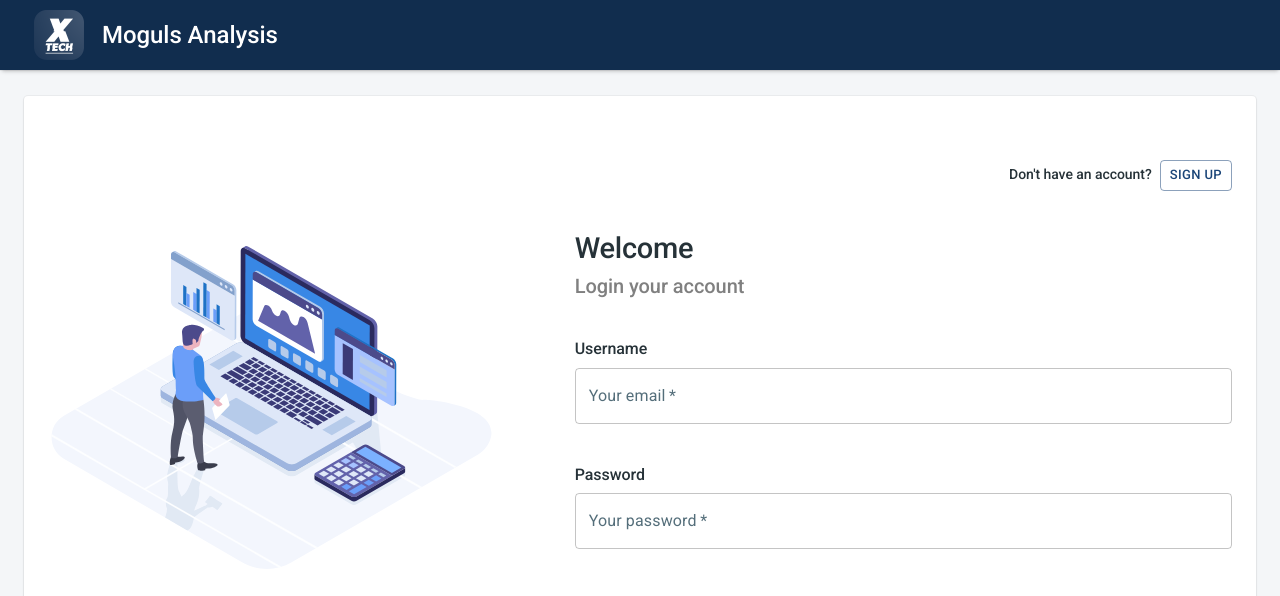
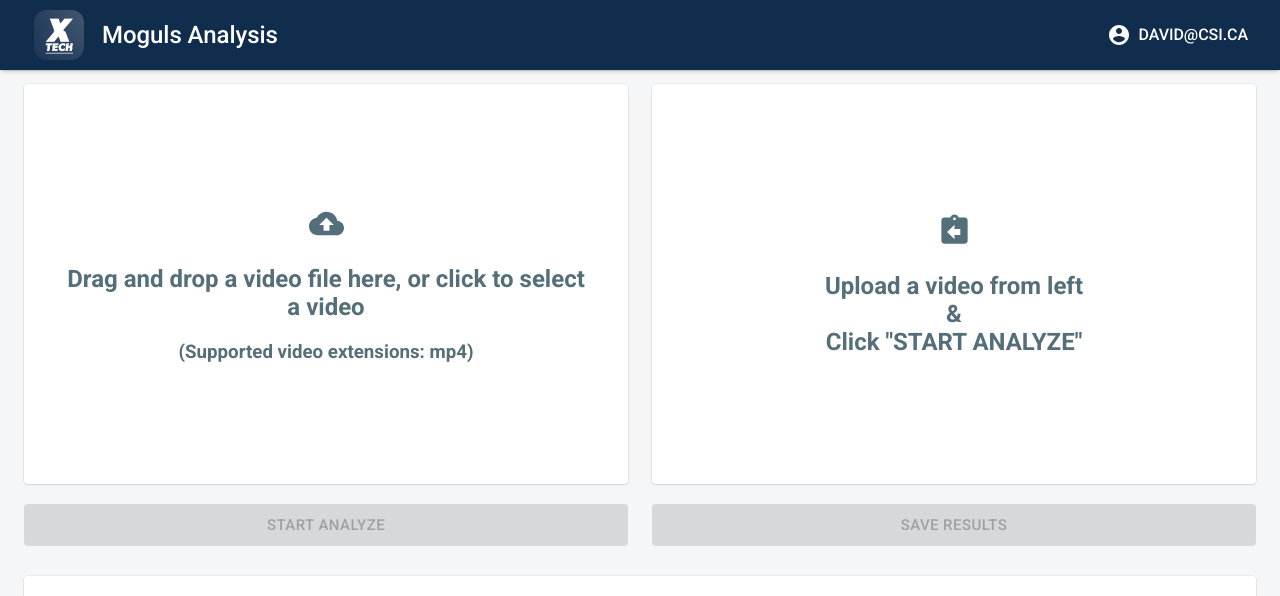
Before and after one commit to dcsil/Moguls-Analysis, a React (Create React App) app in the folder client/: page / in a window 1280 px wide. Shown: the top 596 px of the page. Built offline with nearby package versions, Linux system fonts and the light colour scheme; no server answers.

Commit message:
add annotated image display for pose estimation

```diff
--- a/client/src/components/FileUpload.jsx
+++ b/client/src/components/FileUpload.jsx
@@ -39,6 +39,7 @@ function FileUpload(props) {
   // State to store uploaded file
   const [file, setFile] = useState(null);
   const [videoPath, setVideoPath] = useState(null);
+  const [imageResult, setImageResult] = useState(false);
 
   // State for Dropzpne
   const { getRootProps, getInputProps } = useDropzone({
@@ -63,6 +64,7 @@ function FileUpload(props) {
       if (resultBack.status === 200) {
         context.handleSuccess("Metrics are successfully extracted.");
         props.onClick({ ...resultBack.data, videoName: file.name });
+        setImageResult(true);
       } else {
         // console.log(resultBack.data);
         context.handleFailure(resultBack.data);
@@ -76,12 +78,19 @@ function FileUpload(props) {
       <Paper className={classes.paper} {...getRootProps()}>
         <input {...getInputProps()} name="file" type="file" />
         {file ? (
+          imageResult ? (
+            <img
+              src="/static/result.png"
+              alt="Pose estimation with annotation"
+            />
+          ) : (
             <ReactPlayer
               url={videoPath}
               width="100%"
               height="100%"
               controls={true}
             />
+          )
         ) : (
           <div>
             <CloudUploadIcon fontSize="large" />
--- a/client/src/store/reducers/auth_reducer.js
+++ b/client/src/store/reducers/auth_reducer.js
@@ -2,8 +2,8 @@ import * as ACTION_TYPES from "../actions/action_types";
 
 export const initialState = {
   // TODO: change this
-  isAuth: false,
-  username: "Test Username",
+  isAuth: true,
+  username: "David@csi.ca",
 };
 
 export const AuthReducer = (state = initialState, action) => {
```
Also changed, not shown: client/public/static/result.png (added), 3 other files (tests, documents, lock files or other folders). Lines whose indentation alone changed are shown as unchanged.
